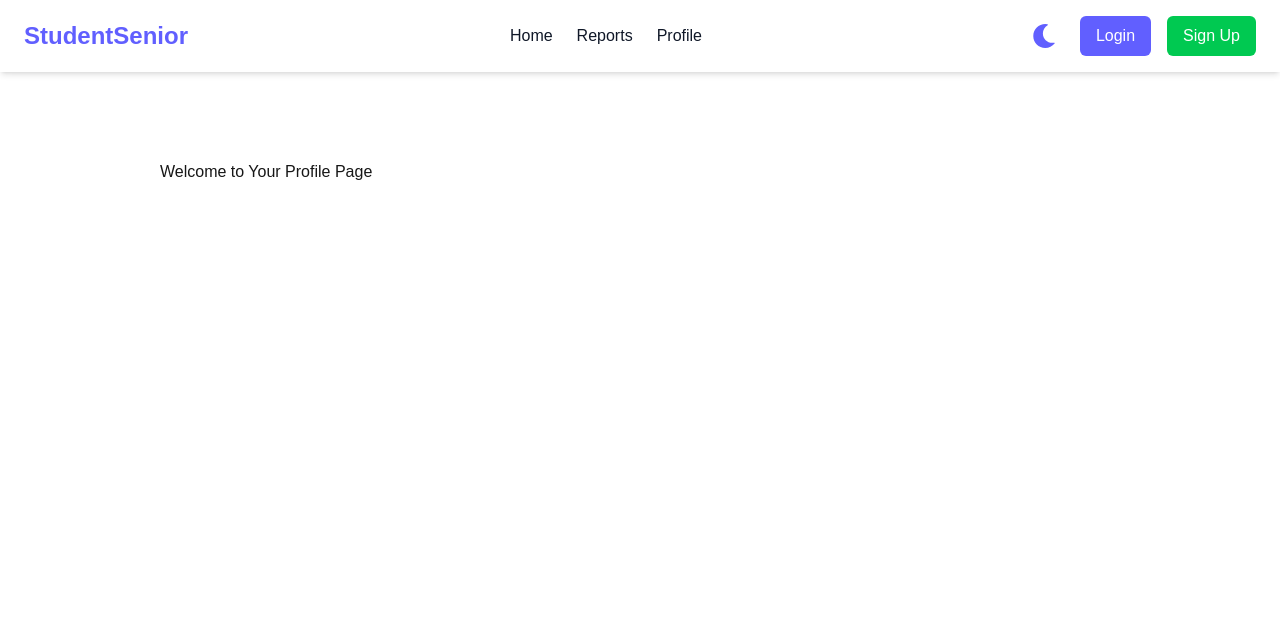
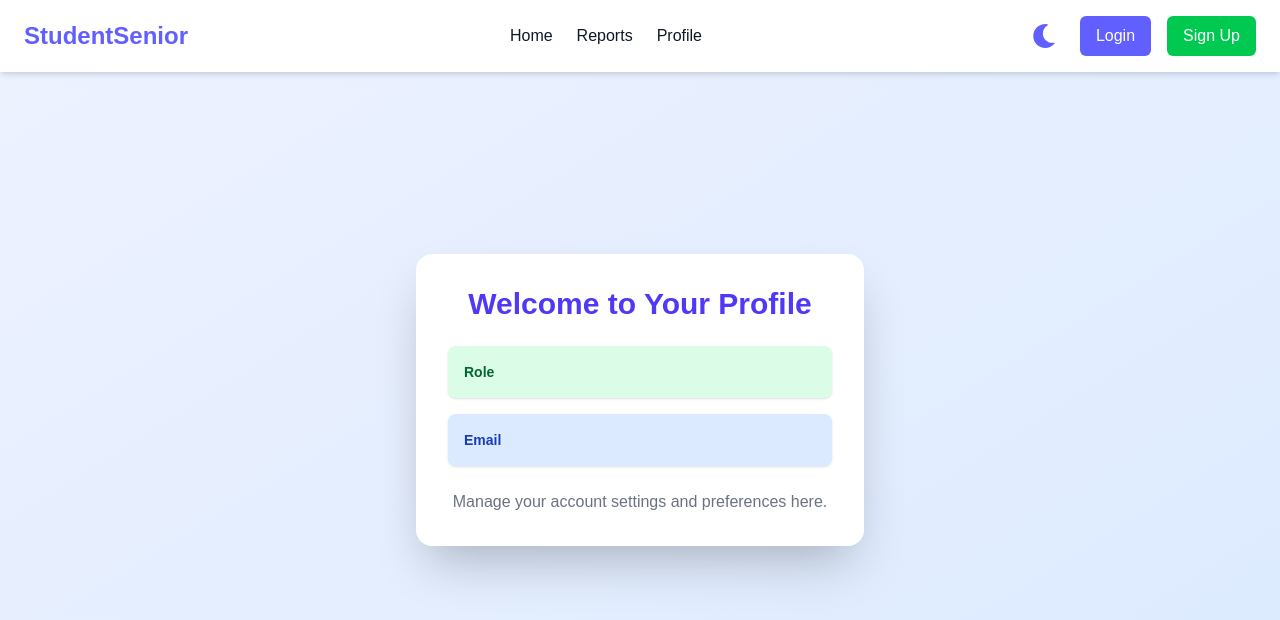
Before and after one commit to mohdrafey1/studentsenior-dashboard, a Next.js app: page /profile in a window 1280 px wide. Shown: the top 620 px of the page. Built offline with nearby package versions, Linux system fonts and the light colour scheme.

Commit message:
some optimization

```diff
--- a/src/app/(auth)/login/page.tsx
+++ b/src/app/(auth)/login/page.tsx
@@ -36,7 +36,14 @@ const LoginPage = () => {
                 const expirationTime = tokenPayload.exp * 1000;
 
                 // Dispatch login action
-                dispatch(login({ token: data.token, expirationTime }));
+                dispatch(
+                    login({
+                        token: data.token,
+                        expirationTime,
+                        role: data.role,
+                        email: email,
+                    })
+                );
 
                 window.location.href = '/';
             } else {
--- a/src/app/profile/page.tsx
+++ b/src/app/profile/page.tsx
@@ -1,9 +1,10 @@
 'use client';
 
 import { useEffect } from 'react';
-import { useDispatch } from 'react-redux';
+import { useDispatch, useSelector } from 'react-redux';
 import { logout } from '@/redux/slices/authSlice';
 import { checkTokenExpiration } from '@/redux/slices/authSlice';
+import { RootState } from '@/redux/store';
 
 export default function Users() {
     const dispatch = useDispatch();
@@ -14,5 +15,36 @@ export default function Users() {
         }
     }, [dispatch]);
 
-    return <div className="m-40">Welcome to Your Profile Page</div>;
+    const { email, role } = useSelector((state: RootState) => state.auth);
+
+    return (
+        <main className="h-screen bg-gradient-to-br from-indigo-50 to-blue-100 dark:from-gray-900 dark:to-gray-800 flex items-center justify-center">
+            <div className="bg-white dark:bg-gray-800 rounded-2xl shadow-2xl p-8 max-w-md w-full mx-4 transform transition-all hover:scale-105">
+                <h2 className="text-3xl font-bold text-center text-indigo-600 dark:text-indigo-400 mb-6">
+                    Welcome to Your Profile
+                </h2>
+                <div className="space-y-4">
+                    <div className="bg-green-100 dark:bg-green-900 p-4 rounded-lg shadow-sm">
+                        <p className="text-sm font-semibold text-green-800 dark:text-green-200">
+                            Role
+                        </p>
+                        <p className="text-lg font-medium text-green-600 dark:text-green-300">
+                            {role}
+                        </p>
+                    </div>
+                    <div className="bg-blue-100 dark:bg-blue-900 p-4 rounded-lg shadow-sm">
+                        <p className="text-sm font-semibold text-blue-800 dark:text-blue-200">
+                            Email
+                        </p>
+                        <p className="text-lg font-medium text-blue-600 dark:text-blue-300">
+                            {email}
+                        </p>
+                    </div>
+                </div>
+                <p className="text-center text-gray-500 dark:text-gray-400 mt-6">
+                    Manage your account settings and preferences here.
+                </p>
+            </div>
+        </main>
+    );
 }
--- a/src/redux/slices/authSlice.ts
+++ b/src/redux/slices/authSlice.ts
@@ -2,6 +2,8 @@ import { createSlice } from '@reduxjs/toolkit';
 
 const initialState = {
     token: null,
+    role: null,
+    email: null,
     isAuthenticated: false,
 };
 
@@ -10,8 +12,10 @@ const authSlice = createSlice({
     initialState,
     reducers: {
         login: (state, action) => {
-            const { token, expirationTime } = action.payload;
+            const { token, expirationTime, role, email } = action.payload;
             state.token = token;
+            state.email = email;
+            state.role = role;
             state.isAuthenticated = true;
             localStorage.setItem('token', token);
             localStorage.setItem('token_expiration', expirationTime);
@@ -19,6 +23,8 @@ const authSlice = createSlice({
         logout: (state) => {
             state.token = null;
             state.isAuthenticated = false;
+            state.email = null;
+            state.role = null;
             localStorage.removeItem('token');
             localStorage.removeItem('token_expiration');
         },
--- a/src/redux/store.ts
+++ b/src/redux/store.ts
@@ -3,9 +3,16 @@ import storage from 'redux-persist/lib/storage';
 import { persistReducer, persistStore } from 'redux-persist';
 import authReducer from './slices/authSlice';
 
+// Noop storage to avoid server-side errors
+const noopStorage = {
+    getItem: () => Promise.resolve(null),
+    setItem: () => Promise.resolve(),
+    removeItem: () => Promise.resolve(),
+};
+
 const persistConfig = {
     key: 'auth',
-    storage,
+    storage: typeof window !== 'undefined' ? storage : noopStorage,
 };
 
 const persistedAuthReducer = persistReducer(persistConfig, authReducer);
```
